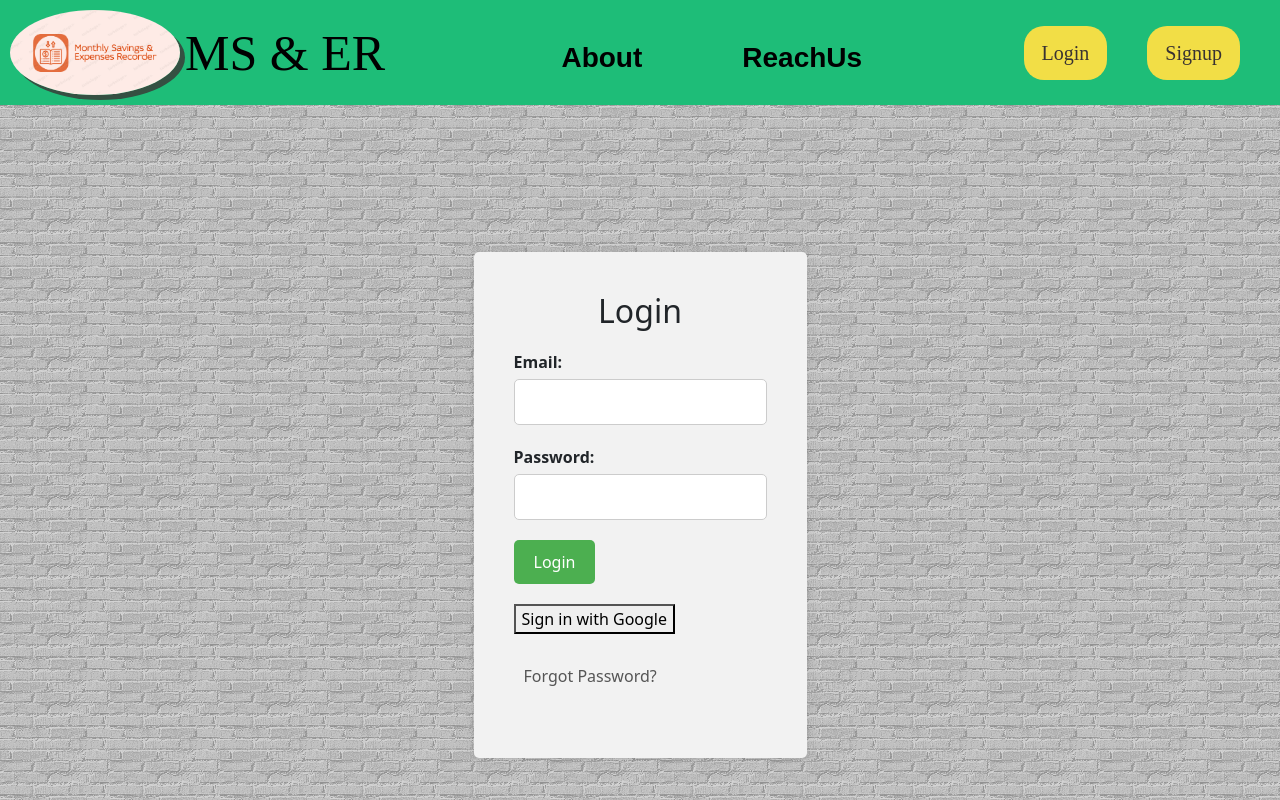
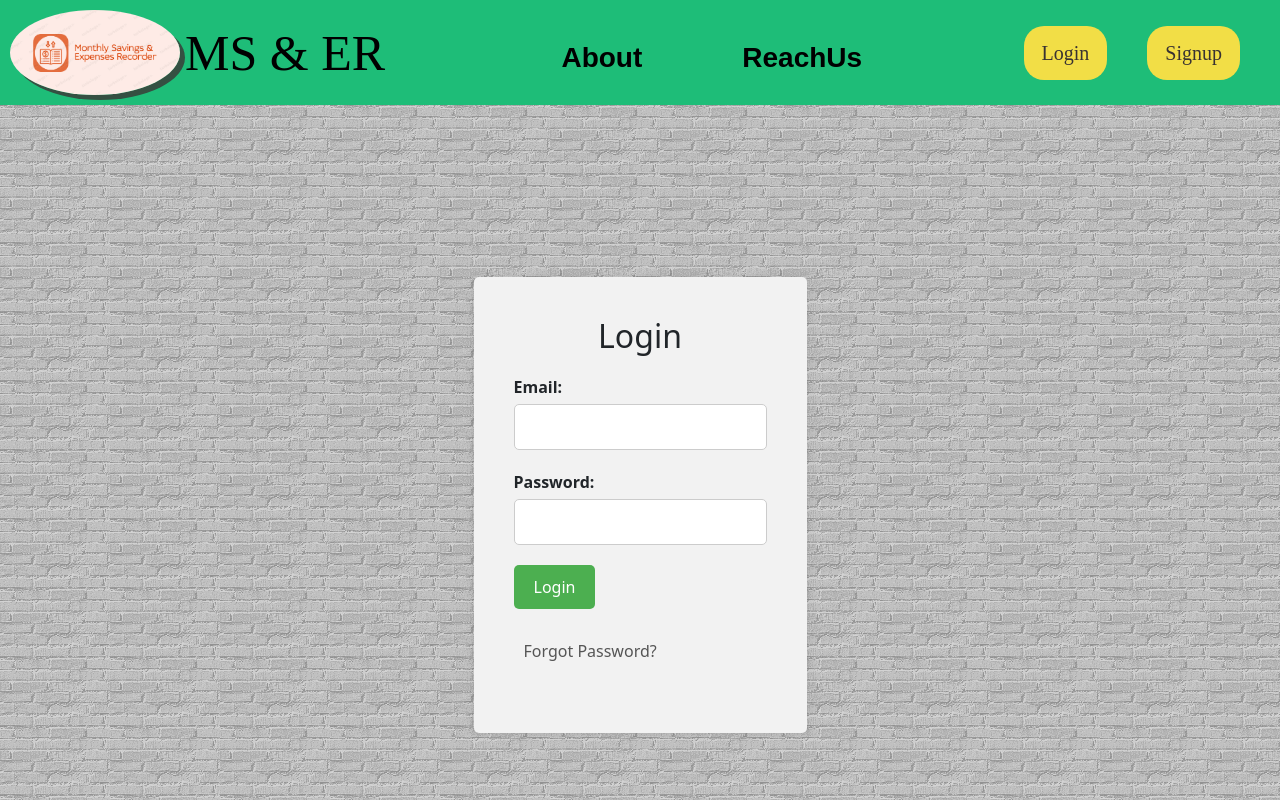
Before and after one commit to harshithprathi/Monthly-Savings-Expense-Recorder, a React (Create React App) app in the folder frontend/: page /login in a window 1280 px wide. Shown: the top 800 px of the page. Built offline with nearby package versions, Linux system fonts and the light colour scheme.

Commit message:
vercelrequesturlsdeploy

```diff
--- a/frontend/src/components/Login.js
+++ b/frontend/src/components/Login.js
@@ -111,11 +111,6 @@ function Login() {
           <button type="submit" className="login-button" onSubmit={handleSubmit}>Login</button>
         </div>
         <div className="form-group">
-          <button type="button" className="google-signin-button" onClick={handleGoogleSignIn}>
-            Sign in with Google
-          </button>
-        </div>
-        <div className="form-group">
           <button type="button" className="forgot-password-button" onClick={handleForgotPassword}>
             Forgot Password?
           </button>
```
Also changed, not shown: 1 other file (tests, documents, lock files or other folders).
